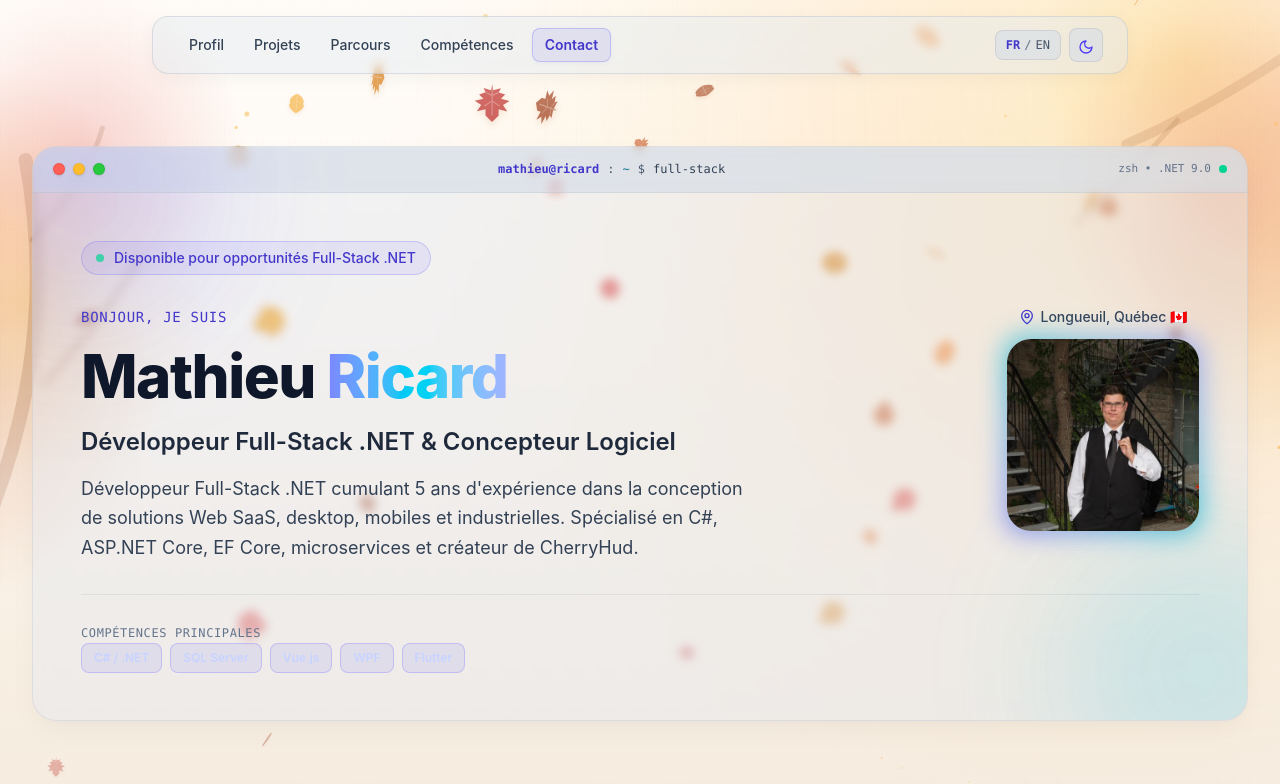
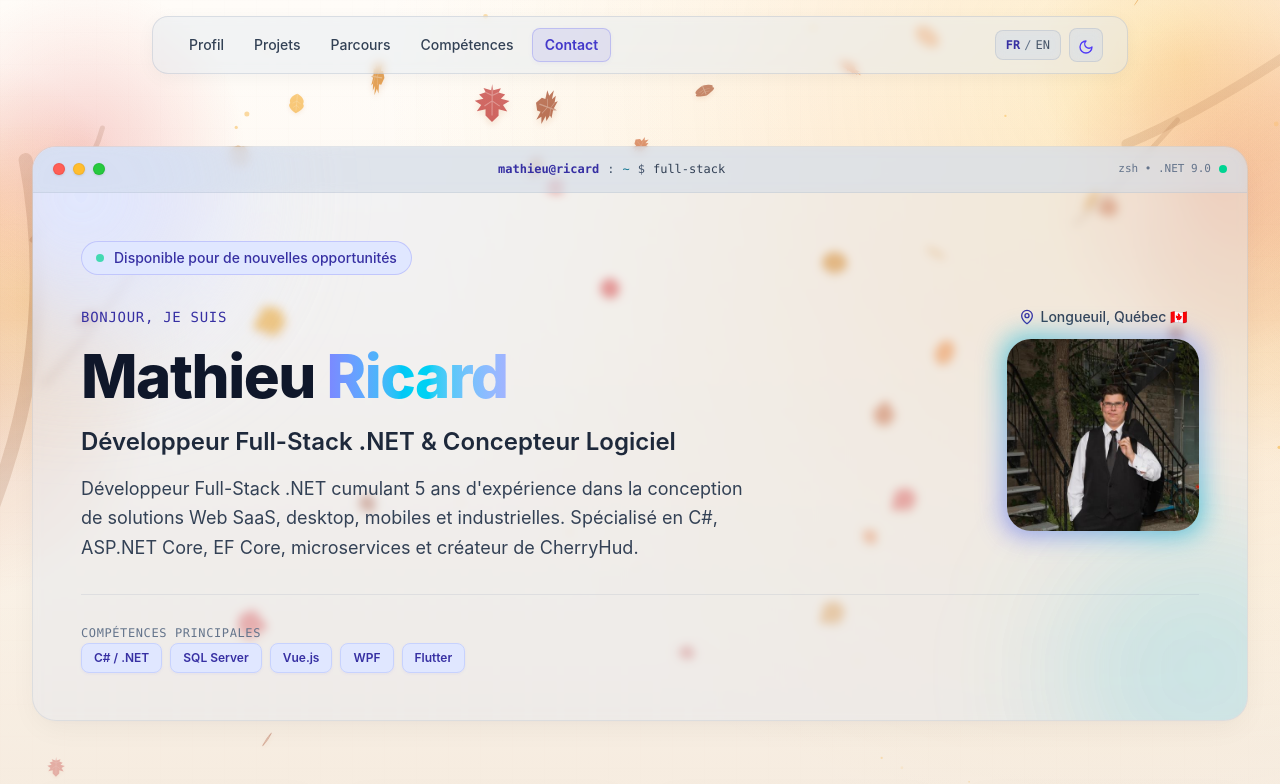
Before and after one commit to Matricard/Portfolio, an Angular app: page /#contact in a window 1280 px wide. Shown: the top 784 px of the page. Built offline with nearby package versions, Linux system fonts and the light colour scheme.

Commit message:
fix: ensure hero tech badges are clearly legible with high contrast in light mode

```diff
--- a/src/app/app.html
+++ b/src/app/app.html
@@ -197,11 +197,11 @@
         <div class="pt-6 border-t border-white/5 space-y-3">
           <span class="text-xs font-mono uppercase text-slate-500 tracking-wider">{{ ps.t().heroCoreSkills }}</span>
           <div class="flex flex-wrap gap-2 text-xs font-medium">
-            <span class="px-3 py-1.5 rounded-lg bg-indigo-500/10 border border-indigo-500/25 text-indigo-200 font-semibold">C# / .NET</span>
-            <span class="px-3 py-1.5 rounded-lg bg-indigo-500/10 border border-indigo-500/25 text-indigo-200 font-semibold">SQL Server</span>
-            <span class="px-3 py-1.5 rounded-lg bg-indigo-500/10 border border-indigo-500/25 text-indigo-200 font-semibold">Vue.js</span>
-            <span class="px-3 py-1.5 rounded-lg bg-indigo-500/10 border border-indigo-500/25 text-indigo-200 font-semibold">WPF</span>
-            <span class="px-3 py-1.5 rounded-lg bg-indigo-500/10 border border-indigo-500/25 text-indigo-200 font-semibold">Flutter</span>
+            <span class="hero-tech-badge">C# / .NET</span>
+            <span class="hero-tech-badge">SQL Server</span>
+            <span class="hero-tech-badge">Vue.js</span>
+            <span class="hero-tech-badge">WPF</span>
+            <span class="hero-tech-badge">Flutter</span>
           </div>
         </div>
 
--- a/src/app/data/translations.data.ts
+++ b/src/app/data/translations.data.ts
@@ -12,7 +12,7 @@ export const TRANSLATIONS = {
     btnContact: "Me Contacter",
 
     // Hero
-    statusBadge: "Disponible pour opportunités Full-Stack .NET",
+    statusBadge: "Disponible pour de nouvelles opportunités",
     heroGreeting: "Bonjour, je suis",
     heroName: "Mathieu Ricard",
     heroRole: "Développeur Full-Stack .NET & Concepteur Logiciel",
@@ -79,7 +79,7 @@ export const TRANSLATIONS = {
     // Contact Section
     contactSectionBadge: "CONTACT DIRECT",
     contactSectionTitle: "Discutons ensemble",
-    contactSectionSubtitle: "Vous avez une opportunité en développement Full-Stack .NET ou un projet en tête ? Contactez-moi directement par courriel !",
+    contactSectionSubtitle: "Vous avez une opportunité ou un projet en tête ? Contactez-moi directement par courriel !",
     contactEmailLabel: "Courriel Direct",
     contactEmailDesc: "mat.ricard3@outlook.com",
     contactLinkedInLabel: "LinkedIn Professionnel",
@@ -107,7 +107,7 @@ export const TRANSLATIONS = {
     btnContact: "Get in Touch",
 
     // Hero
-    statusBadge: "Open for Full-Stack .NET roles",
+    statusBadge: "Open to new opportunities",
     heroGreeting: "Hello, I am",
     heroName: "Mathieu Ricard",
     heroRole: "Full-Stack .NET Developer & Software Engineer",
@@ -174,7 +174,7 @@ export const TRANSLATIONS = {
     // Contact Section
     contactSectionBadge: "DIRECT CONTACT",
     contactSectionTitle: "Let's Connect",
-    contactSectionSubtitle: "Have an opportunity in Full-Stack .NET development or a project in mind? Reach out to me directly by email!",
+    contactSectionSubtitle: "Have an opportunity or a project in mind? Reach out to me directly by email!",
     contactEmailLabel: "Direct Email",
     contactEmailDesc: "mat.ricard3@outlook.com",
     contactLinkedInLabel: "Professional LinkedIn",
--- a/src/styles.css
+++ b/src/styles.css
@@ -157,6 +157,26 @@ html.light .tech-grid {
   background: rgba(148, 163, 184, 0.4);
 }
 
+/* Hero Tech Badges */
+.hero-tech-badge {
+  display: inline-flex;
+  align-items: center;
+  padding: 0.375rem 0.75rem;
+  border-radius: 0.5rem;
+  font-size: 0.75rem;
+  line-height: 1rem;
+  font-weight: 600;
+  background-color: rgba(99, 102, 241, 0.12);
+  border: 1px solid rgba(99, 102, 241, 0.28);
+  color: #c7d2fe;
+  transition: all 0.2s ease;
+}
+
+.hero-tech-badge:hover {
+  border-color: rgba(99, 102, 241, 0.5);
+  color: #e0e7ff;
+}
+
 /* ==========================================================================
    LIGHT THEME ADVANCED RULES (Autumn Light Theme)
    ========================================================================== */
@@ -247,9 +267,10 @@ html.light .text-slate-500 {
 }
 
 /* Vivid accent text for light background */
+html.light .text-indigo-200,
 html.light .text-indigo-300,
 html.light .text-indigo-400 {
-  color: #4338ca !important;
+  color: #3730a3 !important;
 }
 
 html.light .text-cyan-300,
@@ -366,6 +387,26 @@ html.light .border-white\/20 {
 }
 
 /* Tech Badges in Hero */
+html.light .hero-tech-badge {
+  background-color: #e0e7ff !important;
+  border: 1px solid #c7d2fe !important;
+  color: #3730a3 !important;
+  box-shadow: 0 1px 3px rgba(99, 102, 241, 0.08) !important;
+}
+
+html.light .hero-tech-badge:hover {
+  background-color: #c7d2fe !important;
+  border-color: #a5b4fc !important;
+  color: #1e1b4b !important;
+}
+
+html.light .bg-indigo-500\/10,
+html.light .bg-indigo-500\/15 {
+  background-color: #e0e7ff !important;
+  border-color: #c7d2fe !important;
+  color: #3730a3 !important;
+}
+
 html.light .bg-indigo-950\/60 {
   background-color: #e0e7ff !important;
   border-color: #c7d2fe !important;
```
